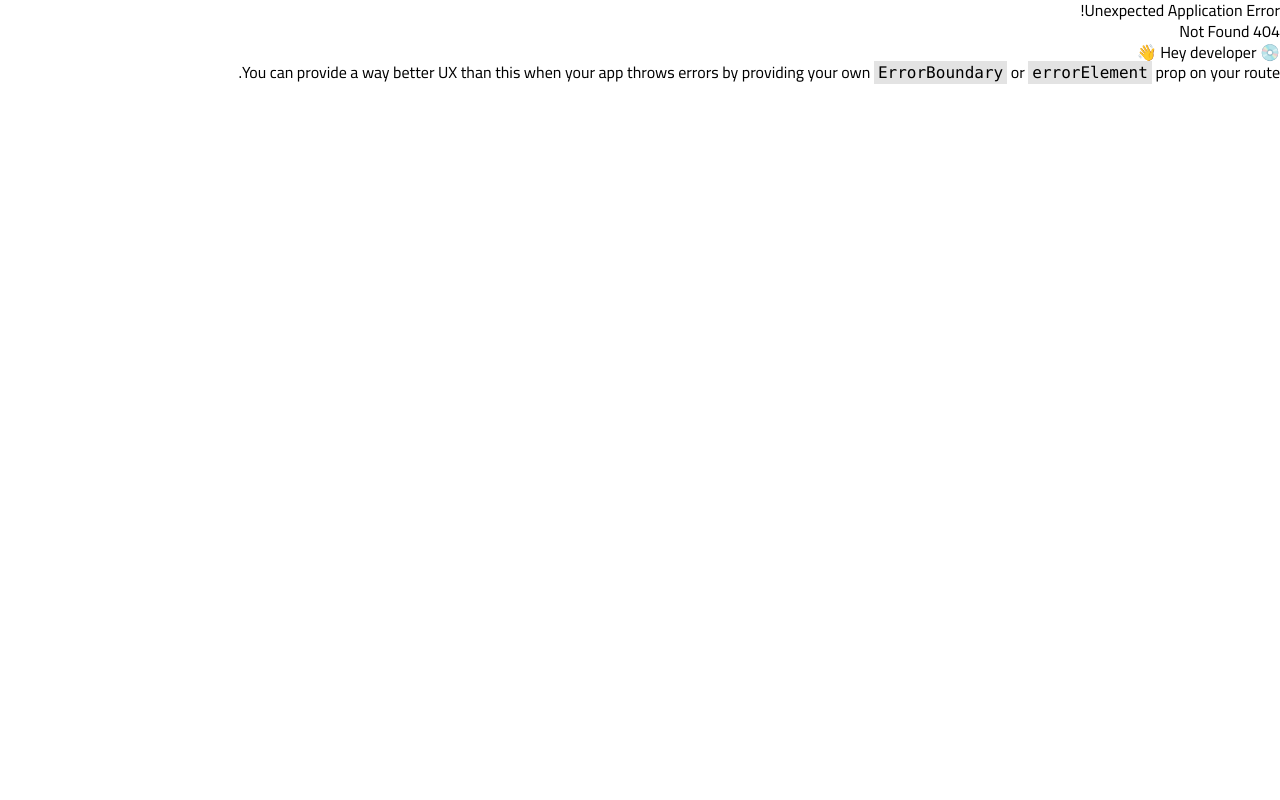
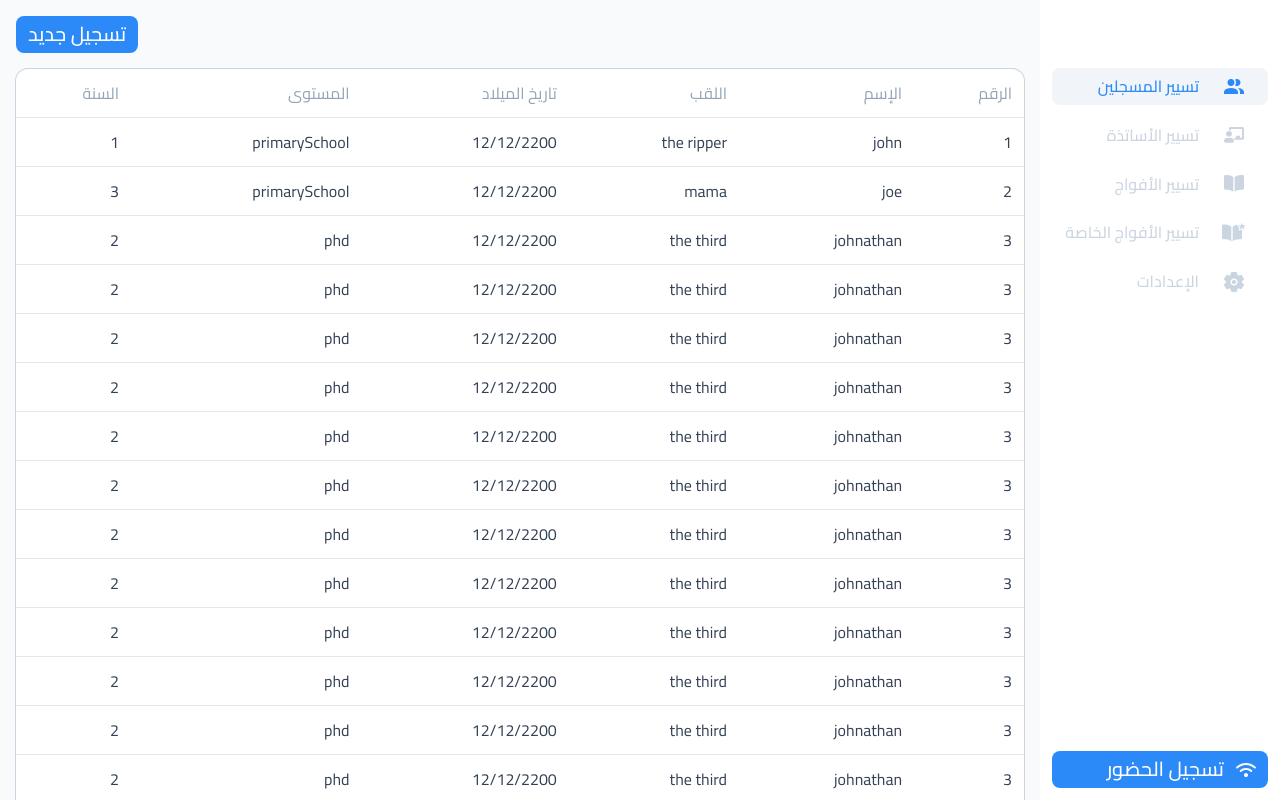
Before and after one commit to icenspln/dashboard-front, a React (Vite) app: page /studentmanagement in a window 1280 px wide. Before the commit this address had no page. Shown: the top 800 px of the page. Built offline with nearby package versions, Linux system fonts and the light colour scheme.

Commit message:
change routes

```diff
--- a/src/routes/Root.tsx
+++ b/src/routes/Root.tsx
@@ -13,7 +13,7 @@ export default function Root() {
           <section className="navbar--section fixed w-[240px] top-0 right-0 h-screen   min-h-dvh max-w-md  min-w-md flex flex-col justify-between  p-3 ">
             <ul className="navbar--ul flex flex-col gap-3 mt-[56px] ">
               <li>
-                <NavLink to={`/`}>
+                <NavLink to={`/studentmanagement`}>
                   {({ isActive }) => (
                     <>
                       <ButtonSecondary
--- a/src/routes/student-management/StudentManagement.tsx
+++ b/src/routes/student-management/StudentManagement.tsx
@@ -1,11 +1,14 @@
+import { Link } from "react-router-dom";
 import ButtonPrimary from "../../components/ButtonPrimary";
 import { StudentsTable } from "./students-table/StudentsTable";
 
 export default function StudentManagement() {
   return (
-    <section className="w-full p-4 bg-mainBg">
+    <section className="w-full min-h-screen p-4 bg-mainBg">
       <nav className="flex items-center justify-end mb-4">
-        <ButtonPrimary text="تسجيل جديد" active />
+        <Link to={`/studentmanagement/new`}>
+          <ButtonPrimary text="تسجيل جديد" active />
+        </Link>
       </nav>
       <div>
         <StudentsTable />
```
Also changed, not shown: src/main.tsx (+10 -3 lines).
